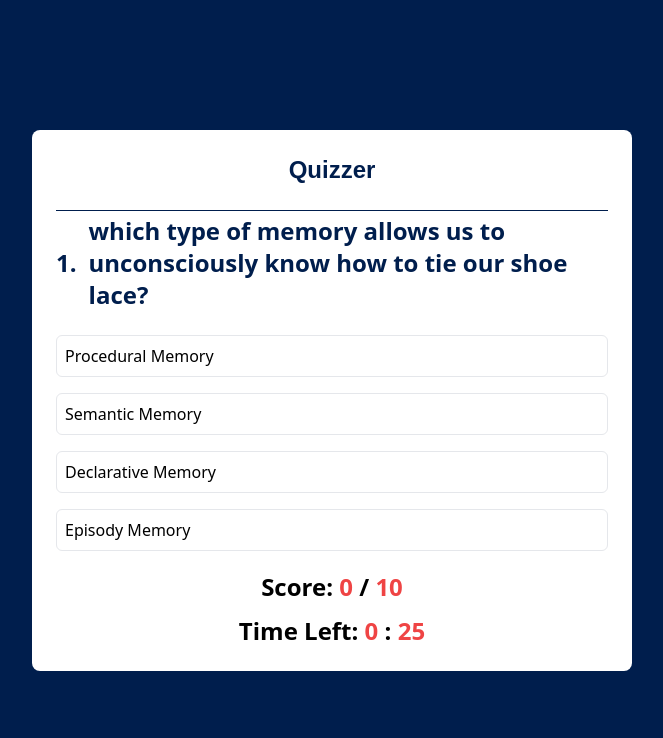
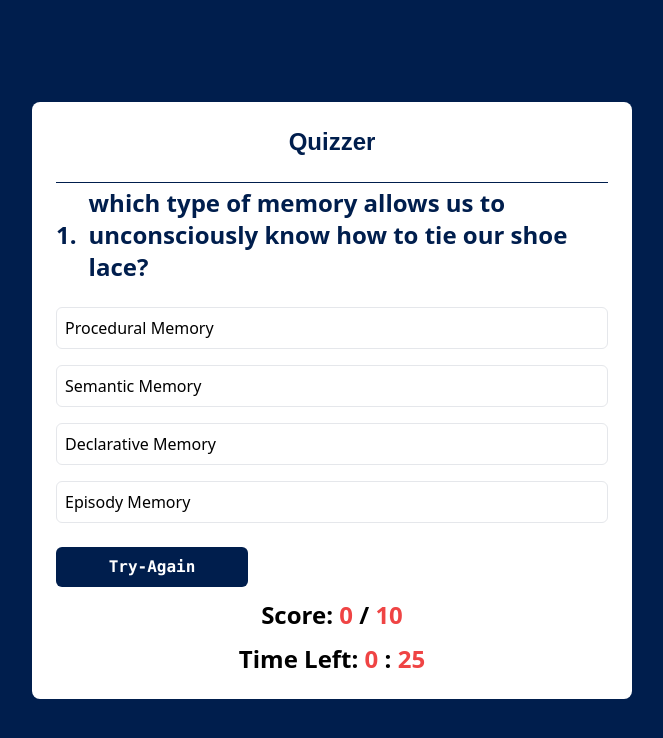
Before and after one commit to Saber1Y/REACT-QUIZZER, a React (Vite) app: page /quiz in a window 1280 px wide. Shown: the top 738 px of the page, without its empty margins (308-971 px from the left). Built offline with nearby package versions, Linux system fonts and the light colour scheme.

Commit message:
CREATE: WELCOME .JSX PATH

```diff
--- a/src/App.jsx
+++ b/src/App.jsx
@@ -1,14 +1,14 @@
 import { useState } from 'react'
 import { btn, Quiz, questions, Welcome } from './components/index'
-import { Routes, Route } from 'react-router-dom';
+import { BrowserRouter, Routes, Route } from "react-router-dom";
 
 
 export default function App() {
   return (
     <section className='bg-primary h-screen'>
-      <Quiz />
     <Routes>
       <Route path='Welcome' element={<Welcome />}></Route>
+      <Route path='/quiz' element={<Quiz />}></Route>
     </Routes>
     </section>
   )
--- a/src/components/quiz/quiz.jsx
+++ b/src/components/quiz/quiz.jsx
@@ -14,11 +14,11 @@ const Quiz = () => {
     alert('Good-Luck!');
   }, []);
 
-  useEffect(() => {
-  if (option === Questions.Questions.length - 1) {
-    setOption(0);
-  }
-  }, []);
+
+  // if (option === Questions.Questions.length - 1) {
+  //   setOption(0);
+  // }
+  // }, []);
 
 
   const handleNext = () => {
@@ -77,7 +77,7 @@ const Quiz = () => {
             ))}
           </div>
           {answered && <Actionbtn text="Next" onClick={handleNext} />}
-          {answered &&<Actionbtn text="Try-Again" onClick={handleTryAgain} />}
+          {!answered &&<Actionbtn text="Try-Again" onClick={handleTryAgain} />}
           <Score correctAnswers={correctAnswers} totalQuestions="10" />
           <Timer onTimerEnd={TimerEnd} />
         </div>
--- a/src/index/Welcome.jsx
+++ b/src/index/Welcome.jsx
@@ -1,4 +1,5 @@
 import React from 'react'
+import { Link } from 'react-router-dom'
 
 const Welcome = () => {
   return (
@@ -18,9 +19,12 @@ const Welcome = () => {
             flex those brain muscles, and let's dive into the world of Quizzer!
             Happy quizzing!
         </p>
-      <a className="bg-green-500 text-white py-2 px-4 rounded-full inline-block hover:bg-green-600">
+      <Link
+        to="/quiz"
+        className="bg-green-500 text-white py-2 px-4 rounded-full inline-block hover:bg-green-600"
+          >
         Start Quiz
-      </a>
+      </Link>
       <a className="bg-blue-500 text-white py-2 px-4 rounded-full inline-block hover:bg-blue-600">
         Rules
       </a>
```
